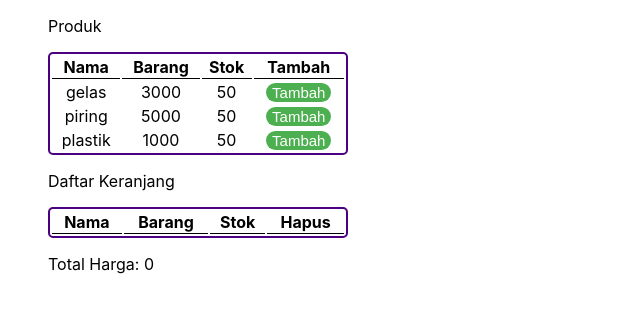
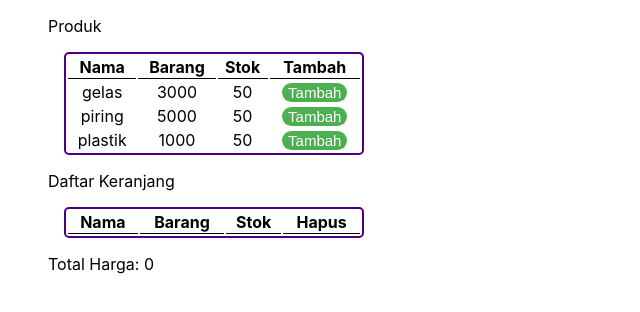
Before and after one commit to Trias1/gen-10-lifecycle-trias, a React (Create React App) app: page / in a window 1280 px wide. Shown: the top 312 px of the page, without its empty margins (0-640 px from the left). Built offline with nearby package versions, Linux system fonts and the light colour scheme.

Commit message:
update lagi

```diff
--- a/src/components/statte/lf.css
+++ b/src/components/statte/lf.css
@@ -6,7 +6,7 @@ table {
   border: 2px solid indigo;
   border-radius: 5px;
   width: 300px;
-  margin-left: 3rem;
+  margin-left: 4rem;
 }
 
 th {
```
